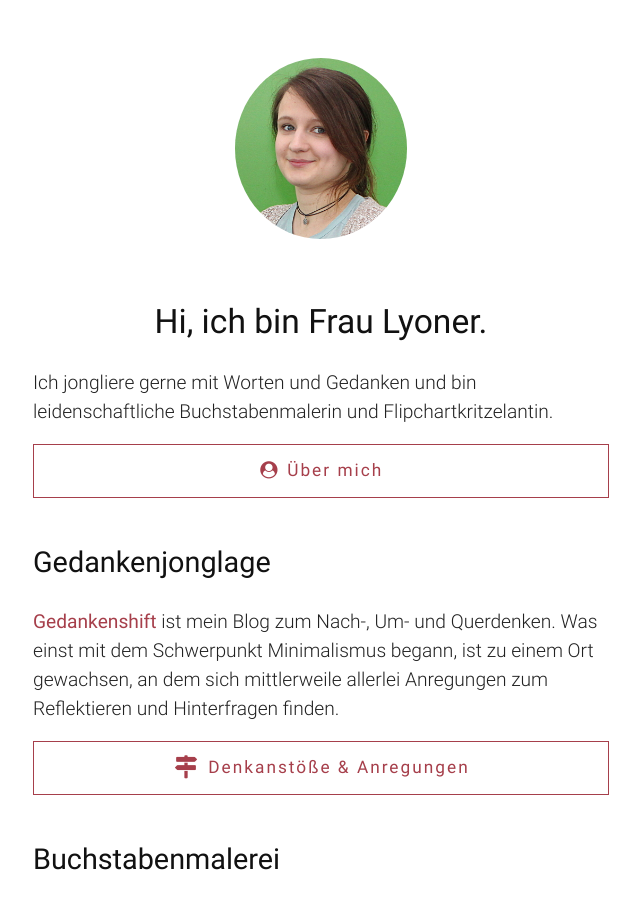
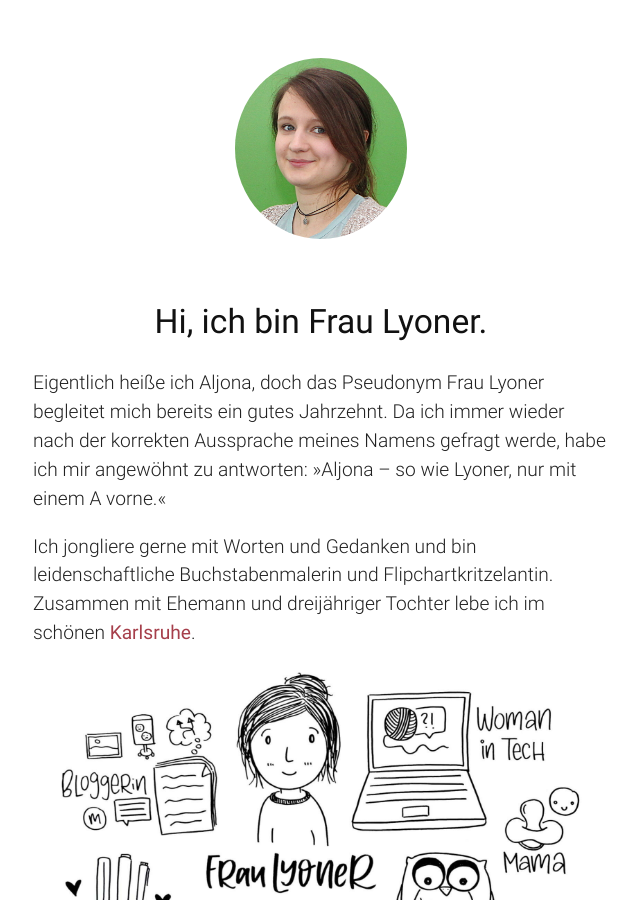
Before and after one commit to fraulyoner/fraulyoner.github.io, a Jekyll site: the page built from index.html, in a window 1280 px wide and 900 px high. Shown: the whole window, without its empty margins (319-959 px from the left). Built offline with Jekyll 4.4.1, drawn with Linux system fonts in a browser that asks for light colours.

Commit message:
Remove about page, add scribble "about me"

```diff
--- a/index.html
+++ b/index.html
@@ -6,11 +6,21 @@ layout: default
   <h1 class="center">Hi, ich bin Frau Lyoner.</h1>
 
   <p>
-    Ich jongliere gerne mit Worten und Gedanken und bin
-    leidenschaftliche Buchstabenmalerin und Flipchartkritzelantin.
-    <a class="button" href="about.html">
-      <i class="fa fa-fw fa-user-circle"></i> &Uuml;ber mich
-    </a>
+    Eigentlich hei&szlig;e ich Aljona, doch das Pseudonym Frau Lyoner begleitet
+    mich bereits ein gutes Jahrzehnt. Da ich immer wieder nach der korrekten
+    Aussprache meines Namens gefragt werde, habe ich mir angew&ouml;hnt zu
+    antworten: »Aljona – so wie Lyoner, nur mit einem A vorne.«
+  </p>
+  <p>
+    Ich jongliere gerne mit Worten und Gedanken und bin leidenschaftliche
+    Buchstabenmalerin und Flipchartkritzelantin. Zusammen mit Ehemann und
+    dreij&auml;hriger Tochter lebe ich im sch&ouml;nen
+    <a target="_blank" href="{{ site.links.location}}">Karlsruhe</a>.
+  </p>
+
+  <p>
+    <img style="width: 100%;" alt="Hi, ich bin Frau Lyoner"
+    src="/img/fraulyoner.jpg"/>
   </p>
 </section>
 
```
Also changed, not shown: about.html (deleted, +0 -40 lines), img/PicsArt_05-03-09.27.41.jpg (deleted), img/fraulyoner.jpg (added).
